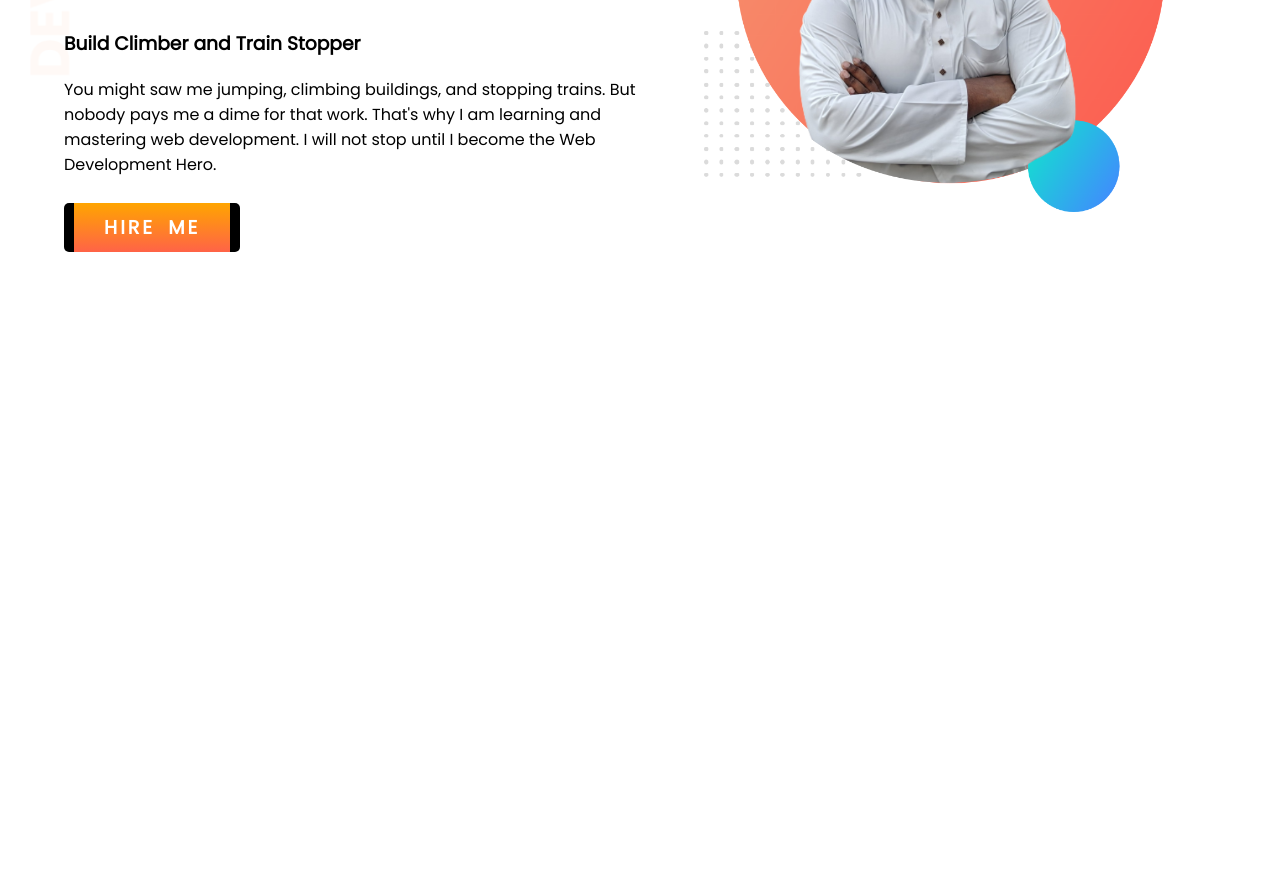
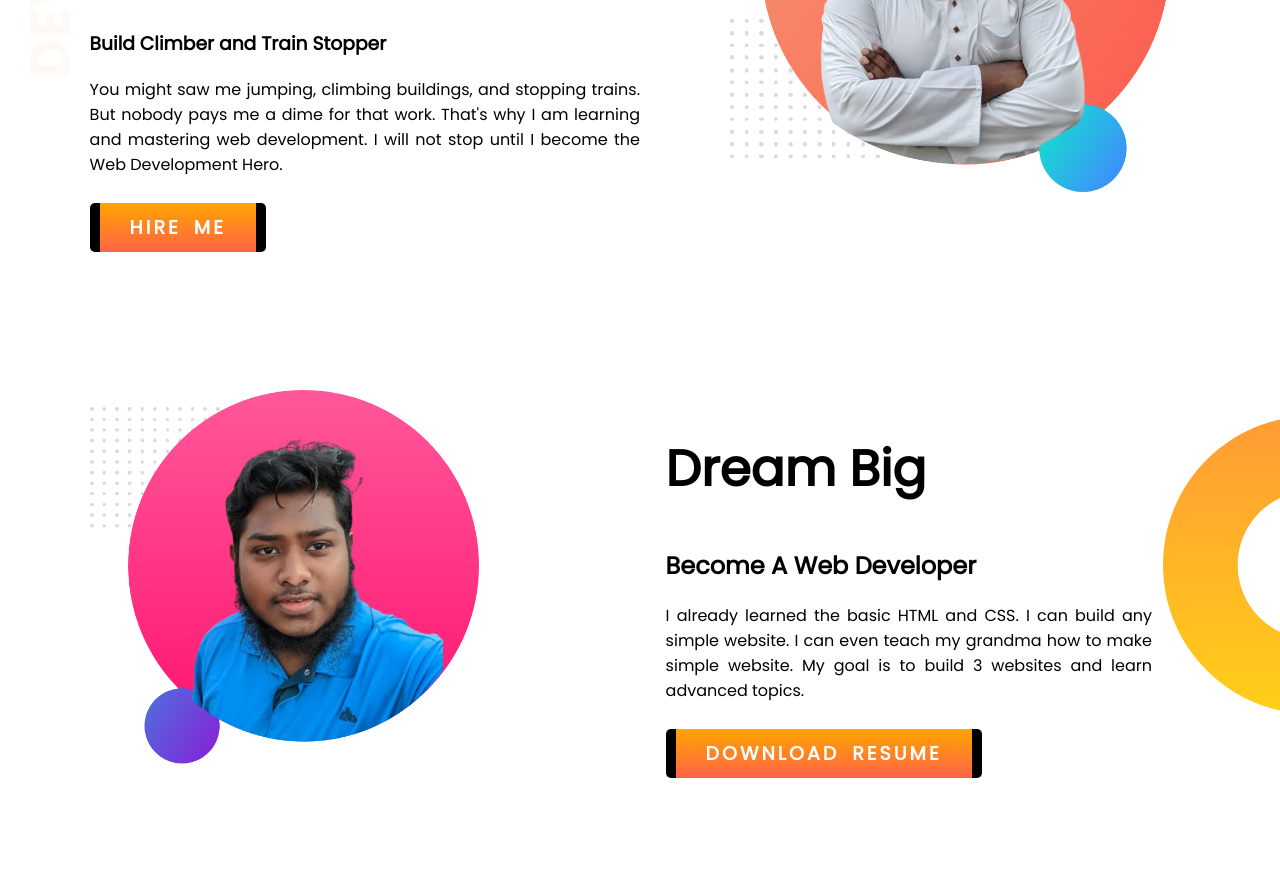
Before and after one commit to faazizpro/fahad-portfolio, a plain HTML site: page index.html in a window 1280 px wide. Shown: the part 284-1162 px from the top of the page. Before the commit the page ends 800 px from the top, so only its background shows below. Drawn offline with Linux system fonts and the light colour scheme.

Commit message:
added dream section

```diff
--- a/index.html
+++ b/index.html
@@ -23,5 +23,21 @@
             </div>
     </section>
 
+    <section class="dream-big">
+        <div class="half-width">
+            <img src="/images/pro-bg.png" alt="dream">
+        </div>
+
+        <div class="half-width extra">
+            <h1>Dream Big</h>
+            <h2>Become A Web Developer</h2>
+            <p>
+                I already learned the basic HTML and CSS. I can build any simple website. I can even teach my grandma how to make simple website. My goal is to build 3 websites and learn advanced topics.
+
+            </p>
+
+            <a class="link-button" target="_blank" href="https://www.linkedin.com/in/fahad-abdul-aziz-faazizpro-807638149/">DOWNLOAD RESUME</a>
+        </div>
+    </section>
 </body>
 </html>
--- a/style.css
+++ b/style.css
@@ -30,7 +30,7 @@ section{
 
 .half-width{
     width: 50%;
-    padding-left: 5%;
+    padding-left: 7%;
     margin-top: 3%;
 }
 
@@ -53,3 +53,23 @@ section{
     border-left: 10px solid black;
     border-right: 10px solid black;
 }
+
+.dream-big{
+    margin-top: 100px;
+    margin-bottom: 100px;
+}
+
+p{
+    text-align: justify;
+}
+
+.extra{
+    padding-right: 10%;
+}
+
+.dream-big{
+    background-image: url(/images/dream-bg.png);
+    background-repeat: no-repeat;
+    background-position: right;
+
+}
```
Also changed, not shown: images/pro-bg.png (added).
